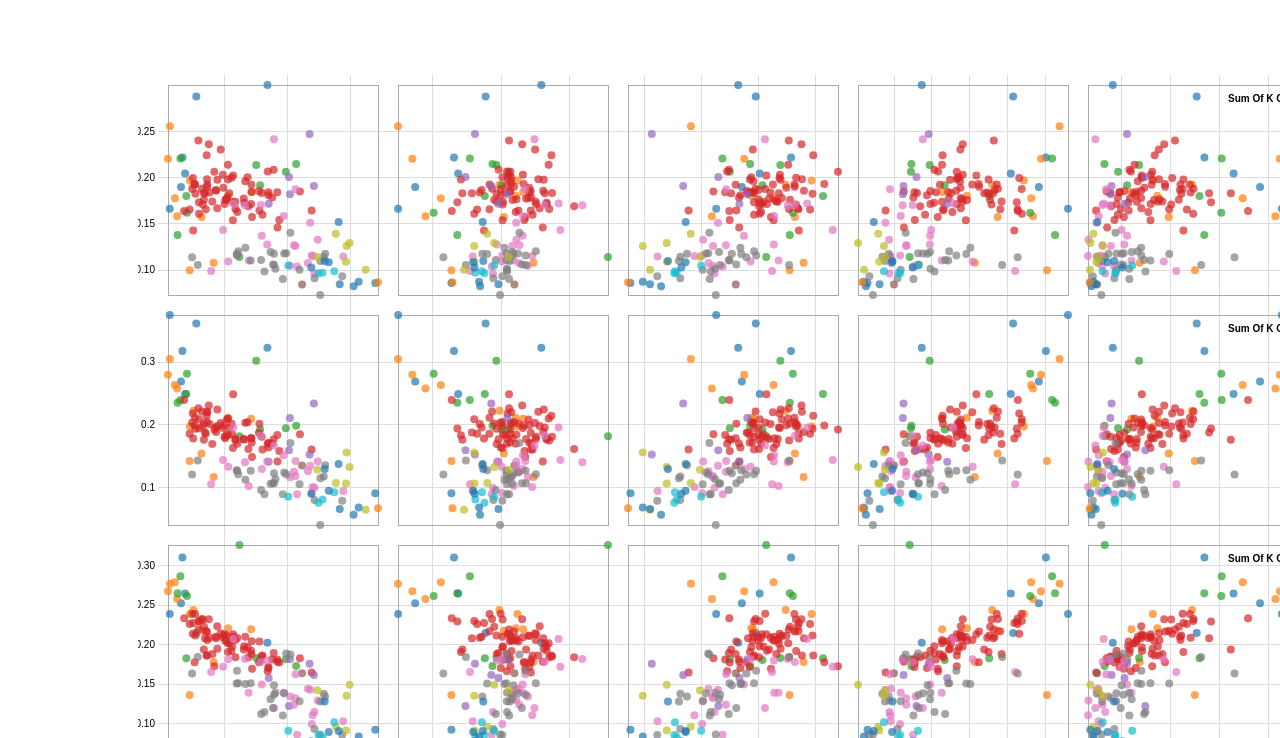
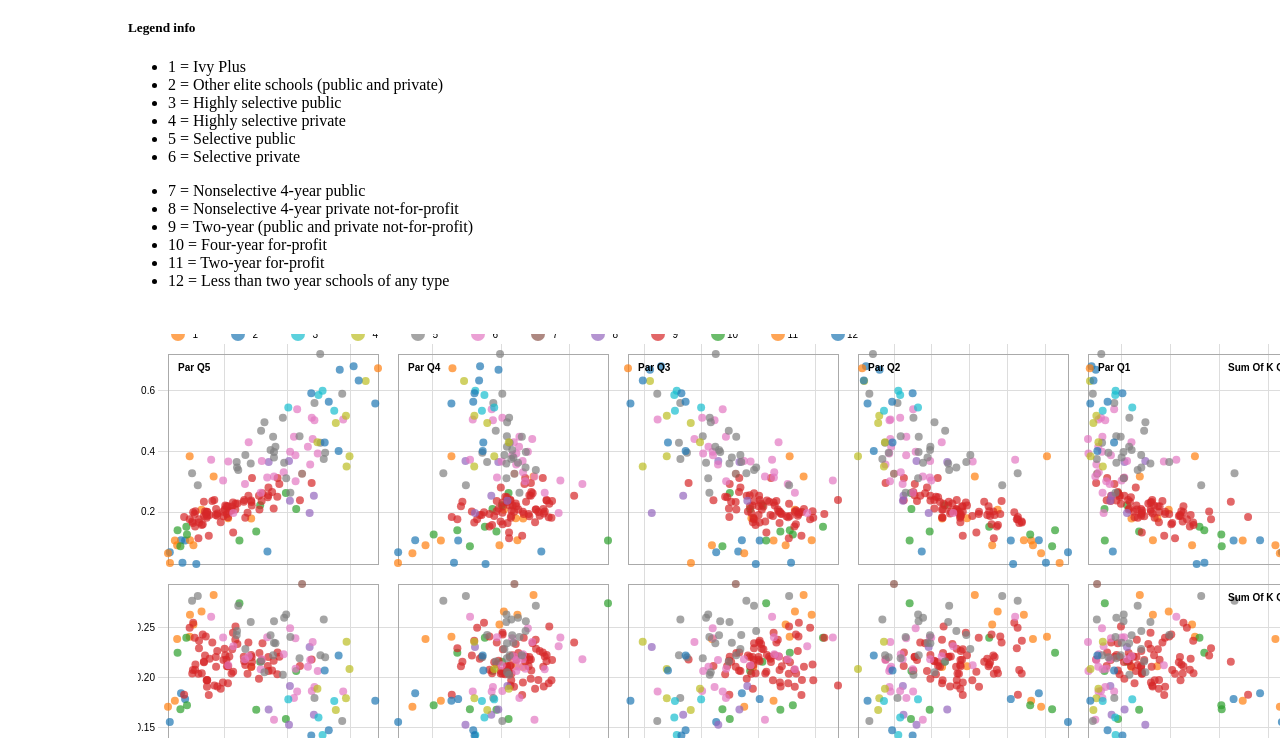
Before and after one commit to usf-cs360-spring2020/homework2-cj-luo, a plain HTML site: page scatter-d3.html in a window 1280 px wide. Shown: the part 62-800 px from the top of the page. Drawn offline with nearby package versions, Linux system fonts and the light colour scheme; a web font is replaced by a local one.

Commit message:
change image for tableau

```diff
--- a/scatter-d3.html
+++ b/scatter-d3.html
@@ -52,14 +52,42 @@ body{
   margin: auto
 }
 
+
 </style>
   </head>
   <body>
     <link href="https://fonts.googleapis.com/css?family=Galada&display=swap" rel="stylesheet">
+    <!-- <link rel="stylesheet" href="https://stackpath.bootstrapcdn.com/bootstrap/4.1.3/css/bootstrap.min.css" integrity="sha384-MCw98/SFnGE8fJT3GXwEOngsV7Zt27NXFoaoApmYm81iuXoPkFOJwJ8ERdknLPMO" crossorigin="anonymous"> -->
     <h1 style="font-family: 'Galada', cursive;">Parent income vs kids income in CA</h1>
-    <br>
-    <br>
+    <!-- <br> -->
+    <!-- <br> -->
+    <h5>Legend info</h5>
 
+
+      <div class="row">
+        <div class="col">
+          <ul>
+            <li>1 = Ivy Plus</li>
+            <li>2 = Other elite schools (public and private)</li>
+            <li>3 = Highly selective public</li>
+            <li>4 = Highly selective private</li>
+            <li>5 = Selective public</li>
+            <li>  6 = Selective private</li>
+          </ul>
+        </div>
+        <div class="col">
+          <ul>
+            <li>7 = Nonselective 4-year public</li>
+            <li>8 = Nonselective 4-year private not-for-profit</li>
+            <li>9 = Two-year (public and private not-for-profit)</li>
+            <li>10 = Four-year for-profit</li>
+            <li>11 = Two-year for-profit</li>
+            <li>12 = Less than two year schools of any type</li>
+          </ul>
+        </div>
+
+      </div>
+      <br>
     <svg></svg>
     <script src="//d3js.org/d3.v4.min.js"></script>
 
@@ -84,6 +112,7 @@ body{
         .ticks(4);
 
     let color = d3.scaleOrdinal(d3.schemeCategory10);
+    //console.log(color.domain());
 
     d3.tsv("new.csv", function(error, data) {
       if (error) throw error;
@@ -108,7 +137,9 @@ body{
           let traitsY = d3.keys(data[0]).filter(function(d) { return d == "Sum of K Q1" || d =="Sum of K Q2" || d=="Sum of K Q3" || d=="Sum of K Q4" || d=="Sum of K Q5"  ; });
           console.log("traitsY");
           console.log(traitsY);
-
+          traitsY = traitsY.reverse();
+          console.log("traitsY reverse:");
+          console.log(traitsY);
 
           traitsX.forEach(function(trait) {
             domainByTraitX[trait] = d3.extent(data, function(d) { return d[trait]; });
@@ -165,7 +196,7 @@ body{
       // Titles for the diagonal.
       cell.filter(function(d) { return d.j===0; }).append("text")
           .attr("x", padding)
-          .attr("y", -padding)
+          .attr("y", -padding+40)
           .attr("dy", ".71em")
           .text(function(d) { return d.x; });
 
@@ -176,19 +207,29 @@ body{
           .text(function(d) { return d.y; });
 
       cell.call(brush);
-
+      console.log(color.domain());
       var legend = svg.selectAll(".legend")
-                  .data(color.domain())
+                  .data(color.domain().reverse())
                   .enter().append("g")
                   .attr("class", "legend")
-                  .attr("transform", function(d, i) { return "translate(0," + i * 20 + ")"; });
+                  .attr("transform", function(d, i) { return "translate("+i*6 + "0)"; });
 
-          legend.append("text")
-              .attr("x", width - 100)
-              .attr("y", 30)
-              .attr("dy", ".35em")
-              .style("text-anchor", "end")
-              .text(function(d) { return d.Tier; });
+      svg.selectAll(".legend")
+          .append("circle")
+          .attr("r",7)
+          .attr("cx", 20)
+          .style("fill", function(d){return color(d)})
+          .attr("cy",-10);
+
+
+      legend.append("text")
+          .attr("x", 40)
+          .attr("y", -10)
+          .attr("dy", ".35em")
+          .style("text-anchor", "end")
+          .text(function(d){return d;});
+
+
 
       function plot(p) {
         let cell = d3.select(this);
@@ -278,7 +319,13 @@ body{
   </li>
   <li>
         <h5>Analysis</h5>
-        <p>Analysis the relationship between parent income and kids income in the college of California</p>
+        <p>Analysis the relationship between parent income and kids income in the college of California. We can easily see the Par Q5 and KQ5, Par Q3 and KQ3, Par Q2 and KQ2,
+          Par Q1 and KQ1 has positive linear relationship,when the parent's have high income, kids will corresponding have high income. Instead, ParQ5 and (KQ1, KQ2, KQ3), KQ5 and
+          (KQ5, KQ4,KQ3) have negetive linear relationship.
+        </p>
+        <p>Also, you could see that lvy college(in this case is stanford University) is the top college which student have higer income and their parent's also have higher income.
+          Rather, the college which is not selectively or enroll less than two years contains more students which are have low income and from family with lower income.
+        </p>
   </li>
       <li>
             <h5>Measures</h5>
```
Also changed, not shown: index.html (+1 -1 lines), scatter.png (added), scatter1.png (added), 1 other file.
